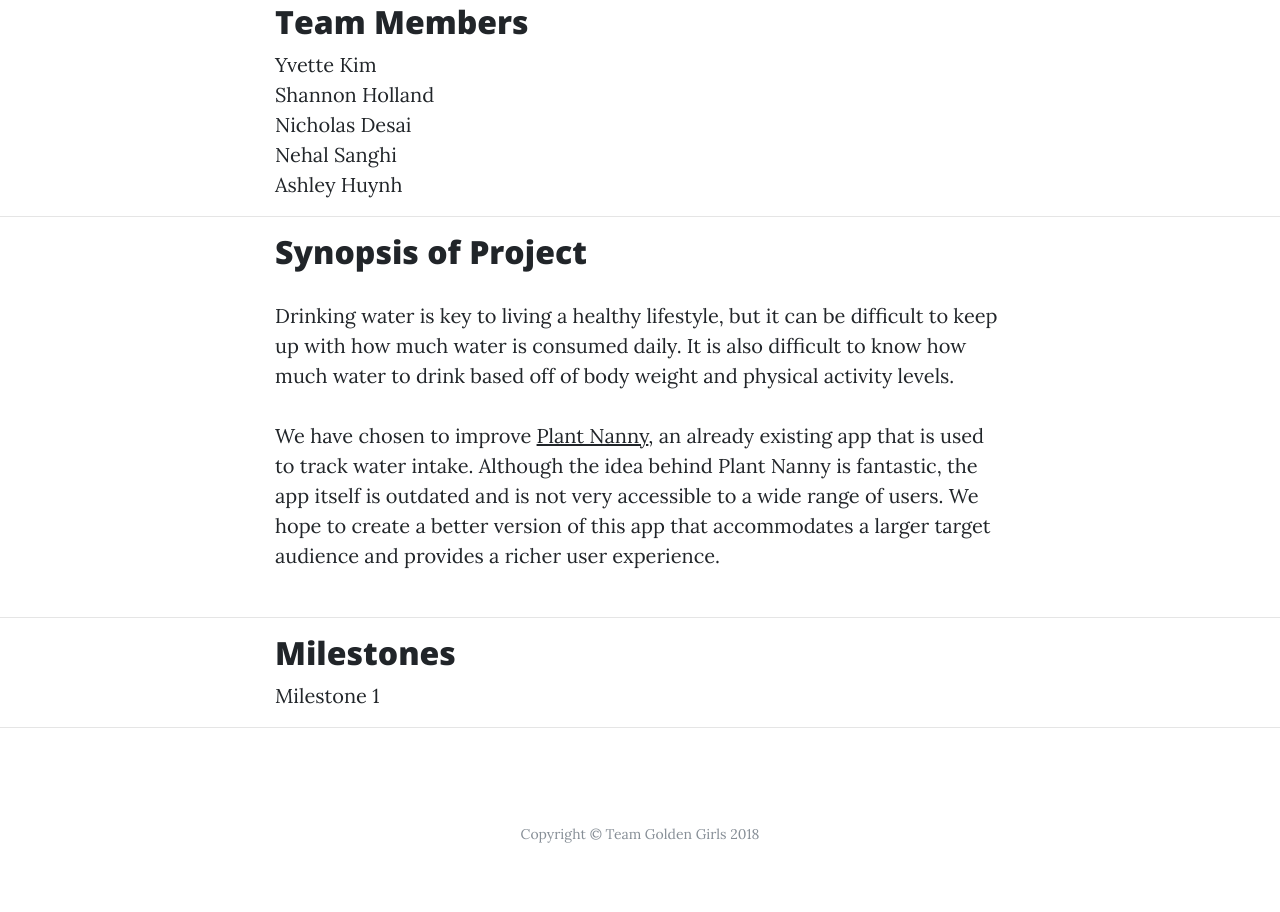
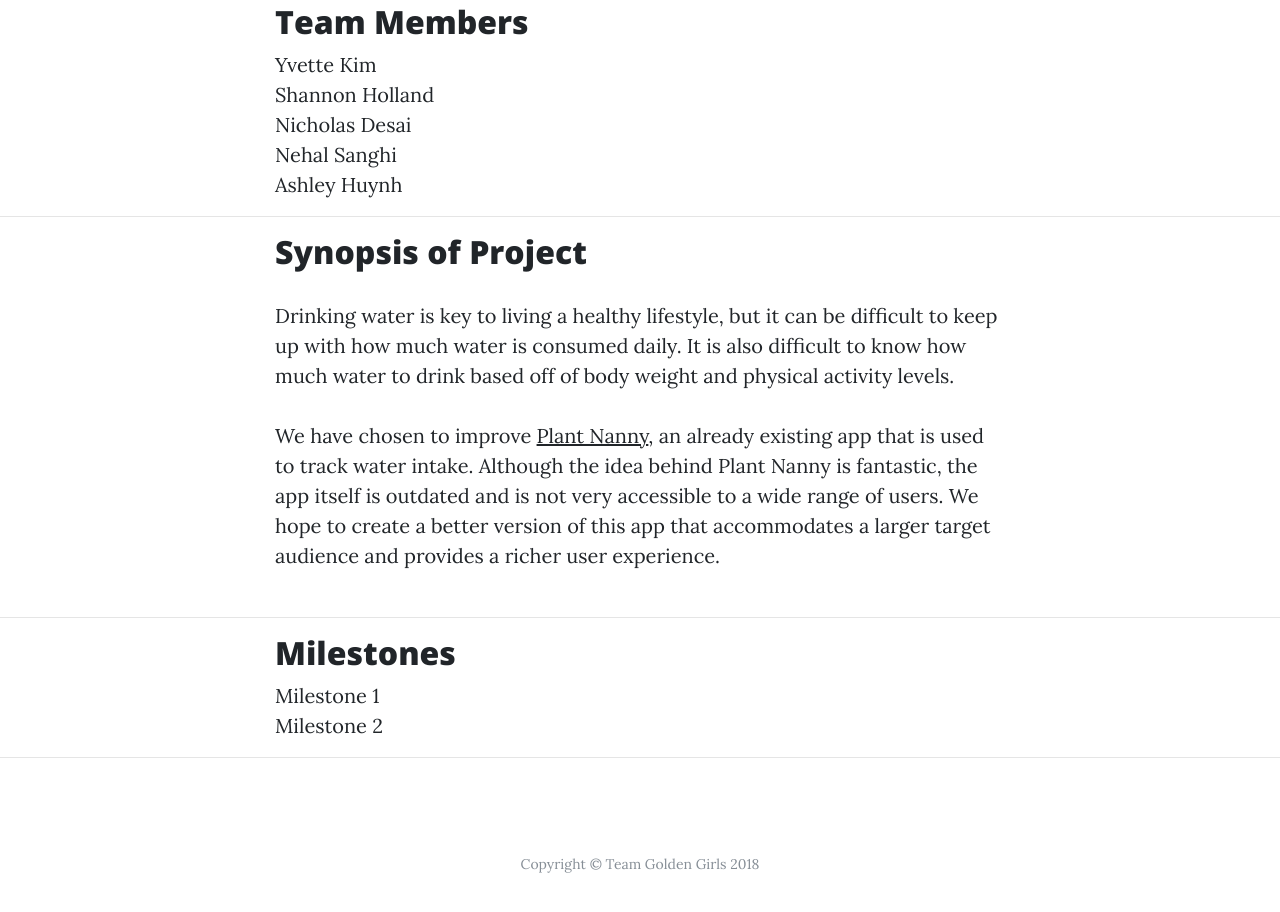
Before and after one commit to ashleyswinning/teamgoldengirls.github.io, a website: page index.html in a window 1280 px wide. Shown: the part 675-1587 px from the top of the page. Drawn offline with nearby package versions, Linux system fonts and the light colour scheme.

Commit message:
added milestone 2

```diff
--- a/index.html
+++ b/index.html
@@ -70,7 +70,9 @@
            <h2>Milestones</h2>
           <a href="https://drive.google.com/file/d/1gJy2zStcq2uwe4Tq4NJ_nksWqqZlJMjE/view?usp=sharing">Milestone 1</a>
           <br>
-            </div>
+          <a href="https://docs.google.com/document/d/17fzpzWPgvkgNPOl6SU-pG8NhIG1O0qLE5hsd0-5gX9U/edit?usp=sharing">Milestone 2</a>
+          <br>
+        </div>
           </div>
     </div>
     <hr>
```
